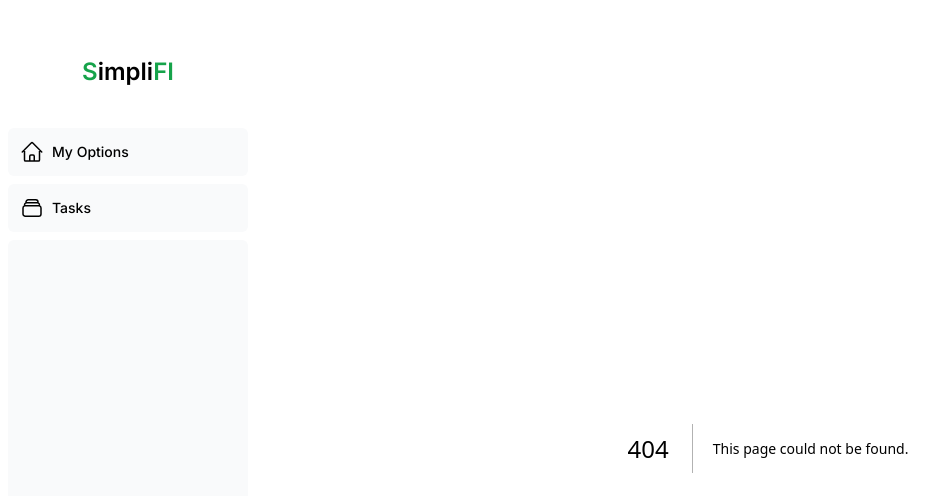
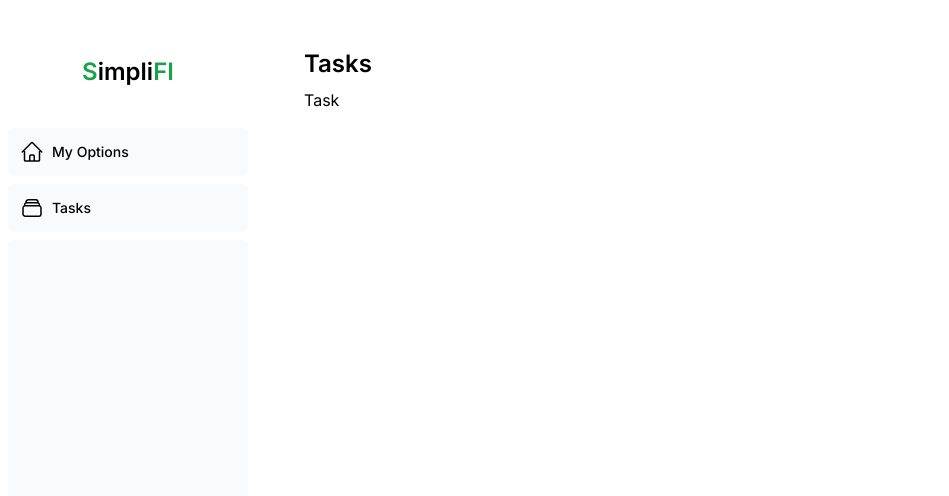
Before and after one commit to ic-monads/SimpliFI, a Next.js app: page /tasks/task in a window 1280 px wide. Before the commit this address had no page. Shown: the top 496 px of the page, without its empty margins (0-949 px from the left). Built offline with nearby package versions, Linux system fonts and the light colour scheme; a web font is replaced by a local one.

Commit message:
Made pages and card UI for tasks

```diff
--- /dev/null
+++ b/src/app/tasks/task/page.tsx
@@ -0,0 +1,13 @@
+
+export default function Page() {
+    return (
+        <div className="w-full">
+            <div className="flex w-full items-center justify-between">
+                <h1 className="text-2xl font-semibold">Tasks</h1>
+            </div>
+            <div className="pt-2 grid gap-6 sm:grid-cols-2 lg:grid-cols-4">
+                Task
+            </div>
+        </div>
+    );
+}
--- /dev/null
+++ b/src/app/ui/tasks/cards.tsx
@@ -0,0 +1,31 @@
+import Link from 'next/link';
+
+export function Card({ title, id, action, parcel }: {
+    title: string,
+    id: string
+    action: { code: string, name: string },
+    parcel: { name: string, id: string }
+}) {
+    return (
+        <Link
+            href={{
+                pathname: `/tasks/task`,
+                query: { id: id}
+            }
+            }
+        >
+            <div className="rounded-xl bg-gray-50 p-2 shadow-sm">
+                <div className="flex p-4">
+                    <h3 className="text-sm font-medium">{title}</h3>
+                </div>
+                <p
+                    className={`truncate rounded-xl bg-white px-4 py-2 text-md`}>
+                    {parcel.name}, {action.name}
+                </p>
+                <p>
+                    {action.code}
+                </p>
+            </div>
+        </Link>
+    )
+}
```
